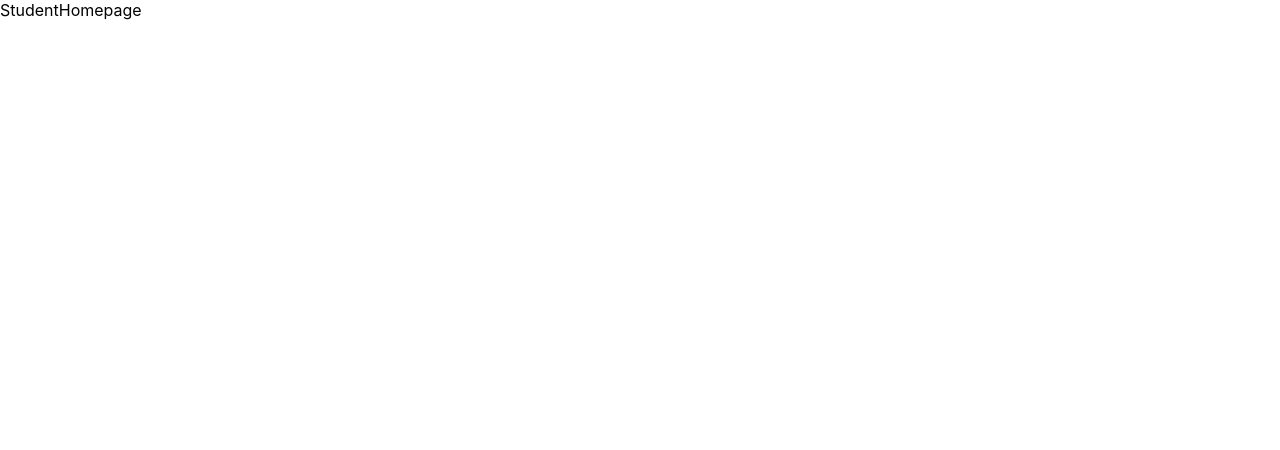
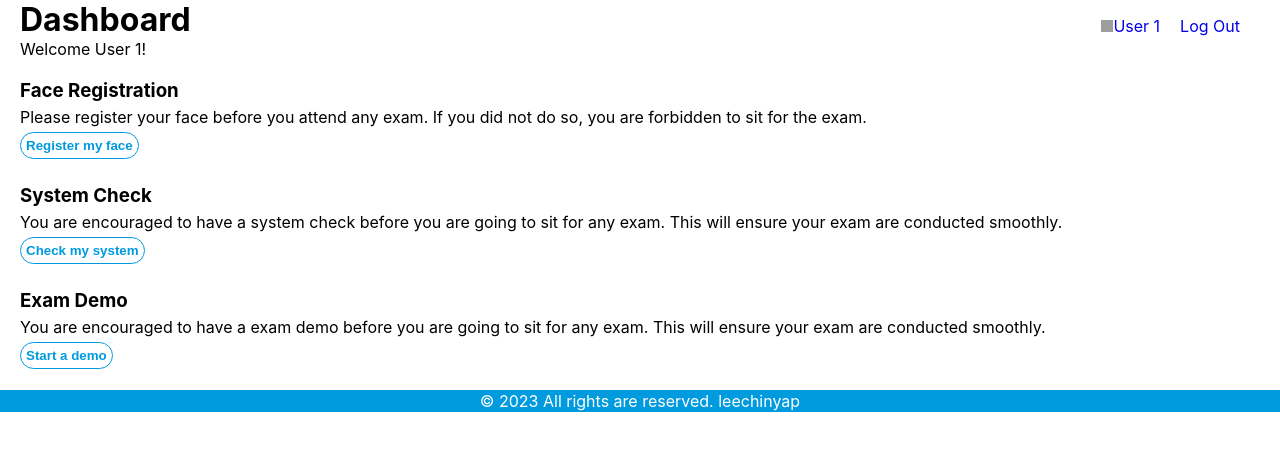
Before and after one commit to GnawedLeaves/fyp-secure-online-exam, a React (Create React App) app: page /student in a window 1280 px wide. Shown: the top 450 px of the page. Built offline with nearby package versions, Linux system fonts and the light colour scheme; grey boxes are pictures that could not be loaded.

Commit message:
student page update

```diff
--- a/package.json
+++ b/package.json
@@ -37,6 +37,7 @@
     ]
   },
   "devDependencies": {
+    "case-sensitive-paths-webpack-plugin": "^2.4.0",
     "styled-components": "^5.3.10"
   }
 }
--- a/src/App.js
+++ b/src/App.js
@@ -1,6 +1,7 @@
 import logo from "./logo.svg";
 import "./App.css";
-import StudentHomepage from "./pages/student/StudentHomePage";
+import StudentHomepage from "./pages/student/StudentHomepage";
+import StudentSystemCheckPage from "./pages/student/StudentSystemCheckpage";
 import { BrowserRouter, Route, Routes } from "react-router-dom";
 import { Suspense } from "react";
 import Loginpage from "./pages/common/LoginPage";
@@ -12,6 +13,7 @@ function App() {
         <Routes>
           <Route path="/" element={<Loginpage />} />
           <Route path="/student" element={<StudentHomepage />} />
+          <Route path="/student/systemcheck" element={<StudentSystemCheckPage />} />
         </Routes>
       </Suspense>
     </BrowserRouter>
--- /dev/null
+++ b/src/components/Footer/Footer.js
@@ -0,0 +1,11 @@
+import React from "react";
+import { FooterParagraph } from "./FooterStyles";
+
+
+const Footer = () => {
+  return (
+    <FooterParagraph>&copy; 2023 All rights are reserved. leechinyap </FooterParagraph>
+
+  );
+};
+export default Footer;
--- /dev/null
+++ b/src/components/Footer/FooterStyles.js
@@ -0,0 +1,10 @@
+import styled from "styled-components";
+
+
+export const FooterParagraph = styled.p`
+    color: ${(props) => props.theme.white};
+    background-color: ${(props) => props.theme.primary};
+    text-align: center;
+    padding: 1px;
+    display:block;
+`;
--- /dev/null
+++ b/src/components/Header/HeaderStyles.js
@@ -0,0 +1,21 @@
+import styled from "styled-components";
+
+
+export const HeaderContainer = styled.div`
+  display: flex;
+  align-items: center;
+  float:right;
+  margin-right:20px;
+`;
+
+export const ProfileAnchor = styled.a`
+  display: flex;
+  align-items: center;
+  text-decoration: none;
+  margin-right:20px;
+`;
+
+export const LogoutAnchor = styled.a`
+  text-decoration: none;
+  margin-right:20px;
+`;
--- /dev/null
+++ b/src/components/Header/StudentHeader.js
@@ -0,0 +1,22 @@
+import React from "react";
+import {
+  HeaderContainer,
+  ProfileAnchor,
+  LogoutAnchor
+} from "./HeaderStyles";
+
+
+const StudentHeader = () => {
+  return (
+    <HeaderContainer>
+      <ProfileAnchor href="###">
+          <img title="profile" src="images/profile.svg" alt="profile" width="12px" height="12px" />
+          <p>User 1</p>
+
+      </ProfileAnchor>
+      <LogoutAnchor href="###">Log Out</LogoutAnchor>
+    </HeaderContainer>
+
+  );
+};
+export default StudentHeader;
--- a/src/components/Navbar/StudentNavbar.js
+++ b/src/components/Navbar/StudentNavbar.js
@@ -1,14 +1,15 @@
 import React from "react";
 import { NavbarContainer } from "./NavbarStyles";
 import { ThemeProvider } from "styled-components";
-import theme from "../../theme";
+import { theme as importedTheme } from "../../theme";
+
 
 const StudentNavbar = () => {
+const theme = importedTheme;
   return (
     <ThemeProvider theme={theme}>
       <NavbarContainer></NavbarContainer>
     </ThemeProvider>
   );
 };
-
 export default StudentNavbar;
--- a/src/pages/student/StudentHomepage.js
+++ b/src/pages/student/StudentHomepage.js
@@ -1,7 +1,39 @@
 import React from "react";
+import {
+  PageTitle,
+  PageTitleDesc,
+  PageSubtitle,
+  PageDesc,
+  PageButton
+} from "./StudentPagesStyles";
+import { ThemeProvider } from "styled-components";
+import  StudentNavbar from "../../components/Navbar/StudentNavbar";
+import  StudentHeader from "../../components/Header/StudentHeader";
+import  Footer from "../../components/Footer/Footer";
+import { theme } from '../../theme';
+import { Link } from "react-router-dom";
 
 const StudentHomepage = () => {
-  return <div>StudentHomepage</div>;
+  return (
+      <ThemeProvider theme={theme}>
+        <StudentNavbar/>
+        <StudentHeader/>
+        <PageTitle>Dashboard</PageTitle>
+        <PageTitleDesc>Welcome User 1!</PageTitleDesc>
+        <PageSubtitle>Face Registration</PageSubtitle>
+        <PageDesc>Please register your face before you attend any exam. If you did not do so, you are forbidden to sit for the exam.</PageDesc>
+        <Link to="/student/systemcheck">
+          <PageButton>Register my face</PageButton>
+        </Link>
+        <PageSubtitle>System Check</PageSubtitle>
+        <PageDesc>You are encouraged to have a system check before you are going to sit for any exam. This will ensure your exam are conducted smoothly.</PageDesc>
+        <PageButton>Check my system</PageButton>
+        <PageSubtitle>Exam Demo</PageSubtitle>
+        <PageDesc>You are encouraged to have a exam demo before you are going to sit for any exam. This will ensure your exam are conducted smoothly.</PageDesc>
+        <PageButton>Start a demo</PageButton>
+        <Footer/>
+      </ThemeProvider>
+  );
 };
 
 export default StudentHomepage;
--- a/src/pages/student/StudentPagesStyles.js
+++ b/src/pages/student/StudentPagesStyles.js
@@ -1,2 +1,31 @@
-import React from "react";
+
 import styled from "styled-components";
+
+export const PageTitle = styled.h1`
+    margin:0 20px;
+`;
+export const PageTitleDesc = styled.p`
+    margin:0 20px;
+`;
+export const PageSubtitle = styled.h3`
+    margin:20px 20px 5px;
+`;
+export const PageDesc = styled.p`
+    margin:0 20px;
+`;
+export const PageButton = styled.button`
+    margin:5px 20px;
+  padding: 5px;
+  font-weight: 600;
+  border-radius: 15px;
+  border: 1px solid ${(props) => props.theme.primary};
+  color: ${(props) => props.theme.primary};
+  background-color: ${(props) => props.theme.white};
+  cursor: pointer;
+  transition: all 0.2s ease-in-out;
+
+  &:hover {
+    background-color: ${(props) => props.theme.primary};
+    color: ${(props) => props.theme.white};
+  }
+`;
--- /dev/null
+++ b/src/pages/student/StudentSystemCheckpage.js
@@ -0,0 +1,21 @@
+import React from "react";
+import {
+} from "./StudentPagesStyles";
+import { ThemeProvider } from "styled-components";
+import  StudentNavbar from "../../components/Navbar/StudentNavbar";
+import  StudentHeader from "../../components/Header/StudentHeader";
+import  Footer from "../../components/Footer/Footer";
+import { theme } from '../../theme';
+
+const StudentSystemCheckpage = () => {
+  return (
+      <ThemeProvider theme={theme}>
+        <StudentNavbar/>
+        <StudentHeader/>
+
+        <Footer/>
+      </ThemeProvider>
+  );
+};
+
+export default StudentSystemCheckpage;
```
Also changed, not shown: 1 other file (tests, documents, lock files or other folders).
